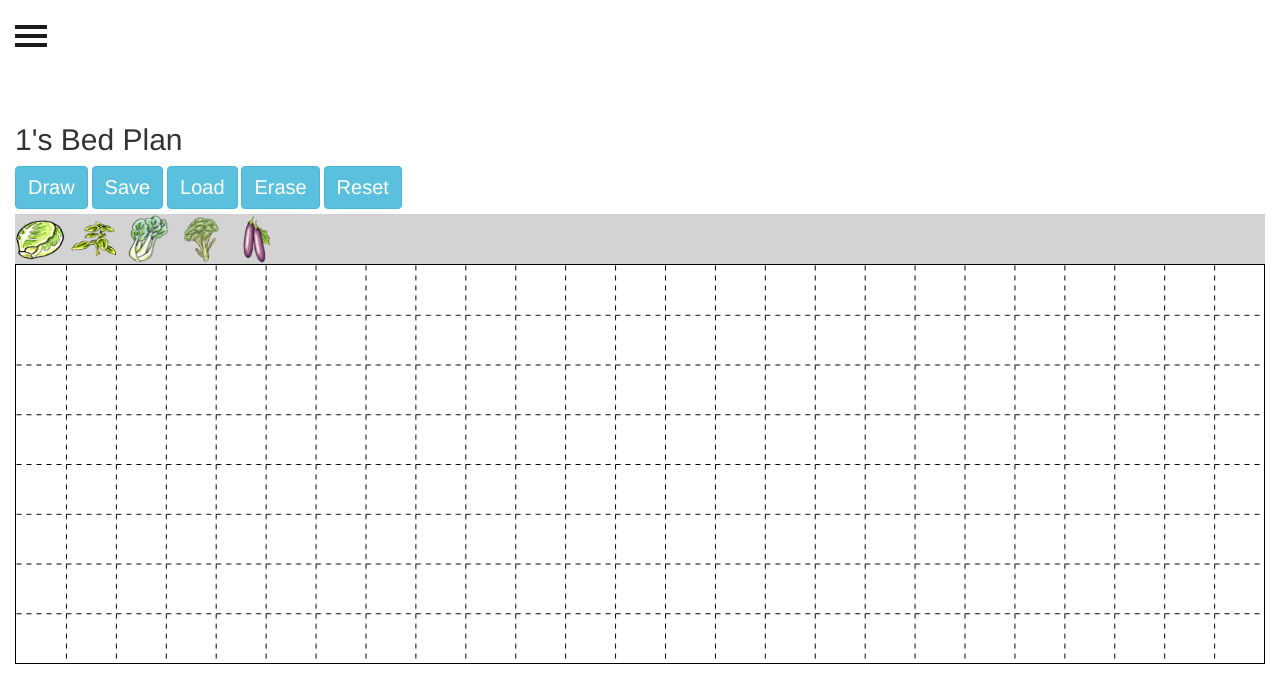
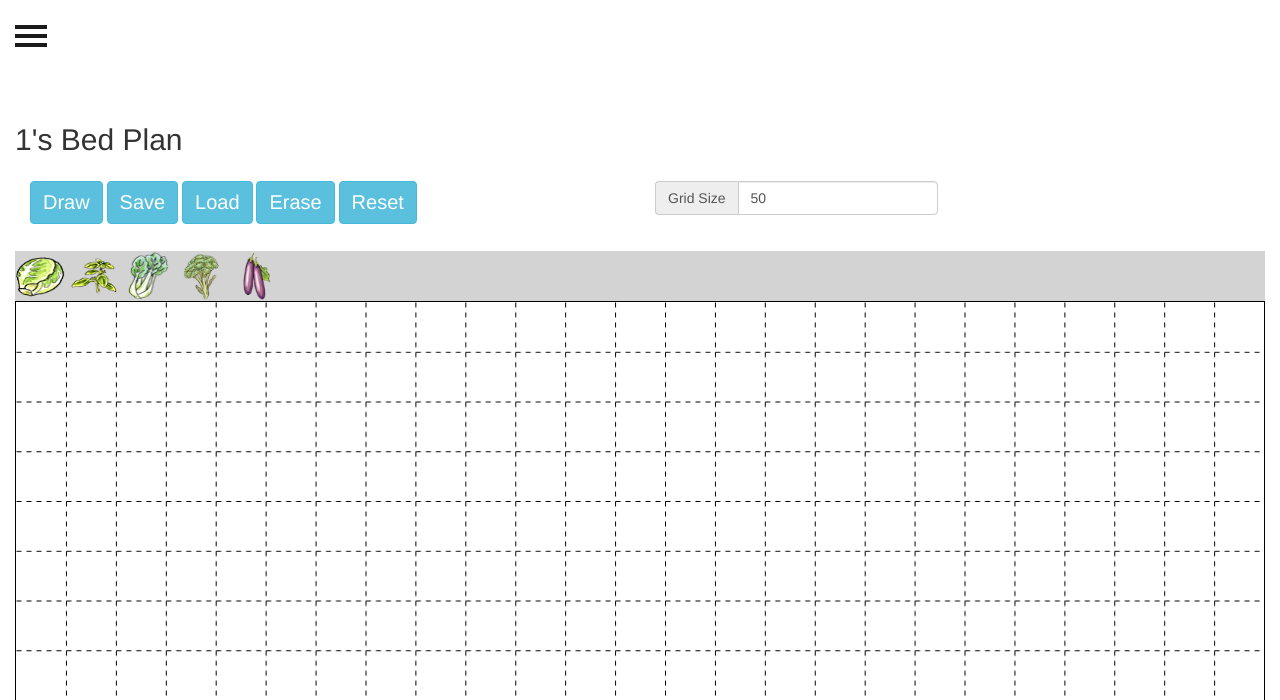
Before and after one commit to ObiJuanKenobi/Grow-Em-and-Show-Em, a Django app: page /garden/1 in a window 1280 px wide. Shown: the top 700 px of the page. Run offline with Django 3.2, Linux system fonts and the light colour scheme; some libraries are stand-ins or nearby versions.

Commit message:
Allowed users to change the grid size on canvas

```diff
--- a/pga/static/css/garden.css
+++ b/pga/static/css/garden.css
@@ -31,3 +31,9 @@
     font-size: 20px;
     color: white;
 }
+
+.gardenLayout .col-md-3, .gardenLayout .col-md-6 {
+    height: 10vh;
+}
+
+.gardenLayout
--- a/pga/static/js/gardenPlan.js
+++ b/pga/static/js/gardenPlan.js
@@ -281,6 +281,15 @@ function initGardenItems() {
             });
         }
     });
+
+    $("#gridInput").val(50);
+}
+
+function changeGridSize(){
+    gridSize = Math.round($("#gridInput").val());
+    $("#gridInput").val(gridSize)
+    resetCanvas();
+    drawGrid();
 }
 
 function timeStamp() {
--- a/pga/templates/garden.html
+++ b/pga/templates/garden.html
@@ -14,14 +14,23 @@
 
 <div class="container-fluid gardenLayout">
     <div class="row toolbar">
+        <div class="col-md-6">
             <button id="drawBtn" class="btn btn-info" onclick="draw()">Draw</button>
             <button id="savePlan" class="btn btn-info" data-toggle="modal" data-target="#savePlanModal">Save</button>
-        <button id="loadPlans" class="btn btn-info" onclick="showPlans()" data-toggle="modal" data-target="#loadPlanModal">Load
+            <button id="loadPlans" class="btn btn-info" onclick="showPlans()" data-toggle="modal"
+                    data-target="#loadPlanModal">Load
             </button>
             <button id="clrBtn" class="btn btn-info" onclick="eraseObj()">Erase</button>
             {#        <button id="undoBtn" class="btn" onclick="removeLastObj()">Undo</button>#}
             {#        <button id="redoBtn" class="btn" onclick="restoreLastObj()">Redo</button>#}
             <button id="resetBtn" class="btn btn-info" onclick="resetCanvas()">Reset</button>
+        </div>
+        <div class="col-md-3">
+            <div class="input-group">
+                <span class="input-group-addon" id="gridSize">Grid Size</span>
+                <input type="number" class="form-control" id="gridInput" aria-describedby="gridSize" onblur="changeGridSize()" step="1">
+            </div>
+        </div>
     </div>
     <div class="row">
         <div class="itemsLayout" id="itemsBoard">
```
Lines whose indentation alone changed are shown as unchanged.
